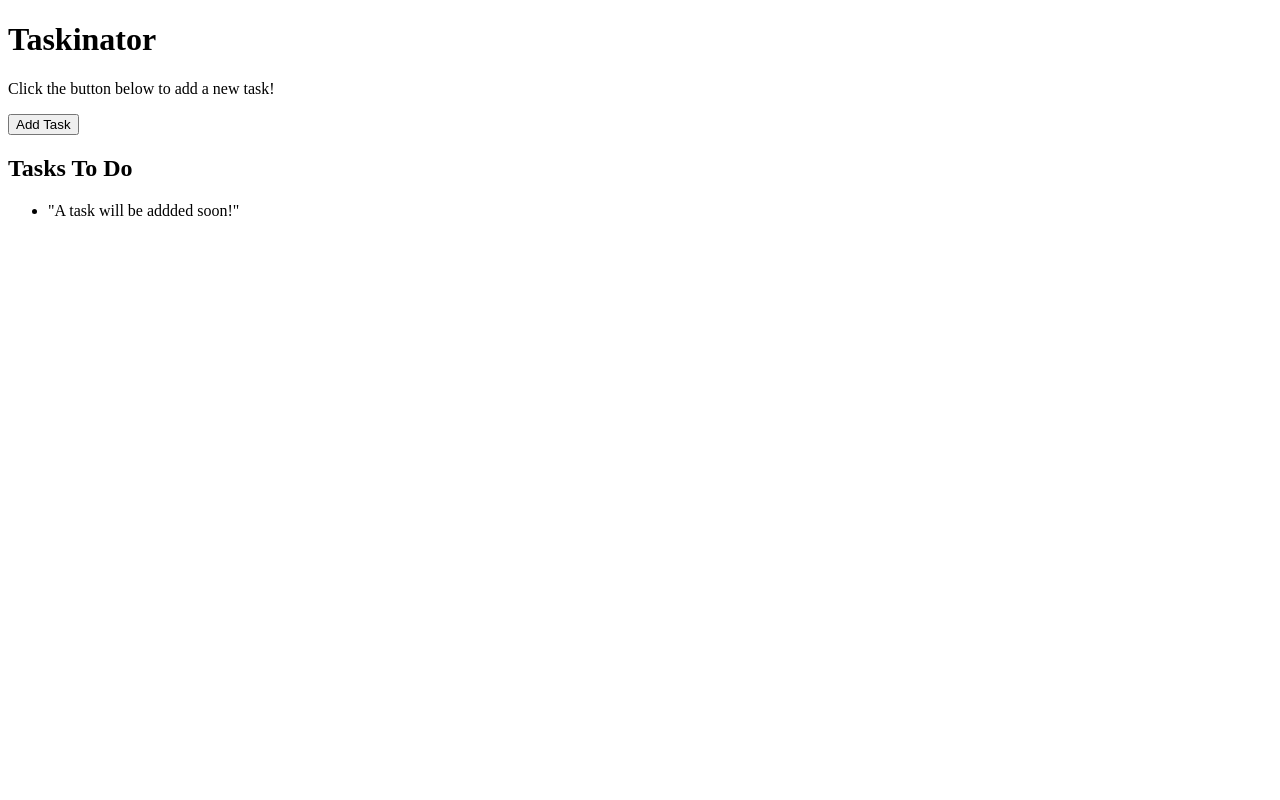
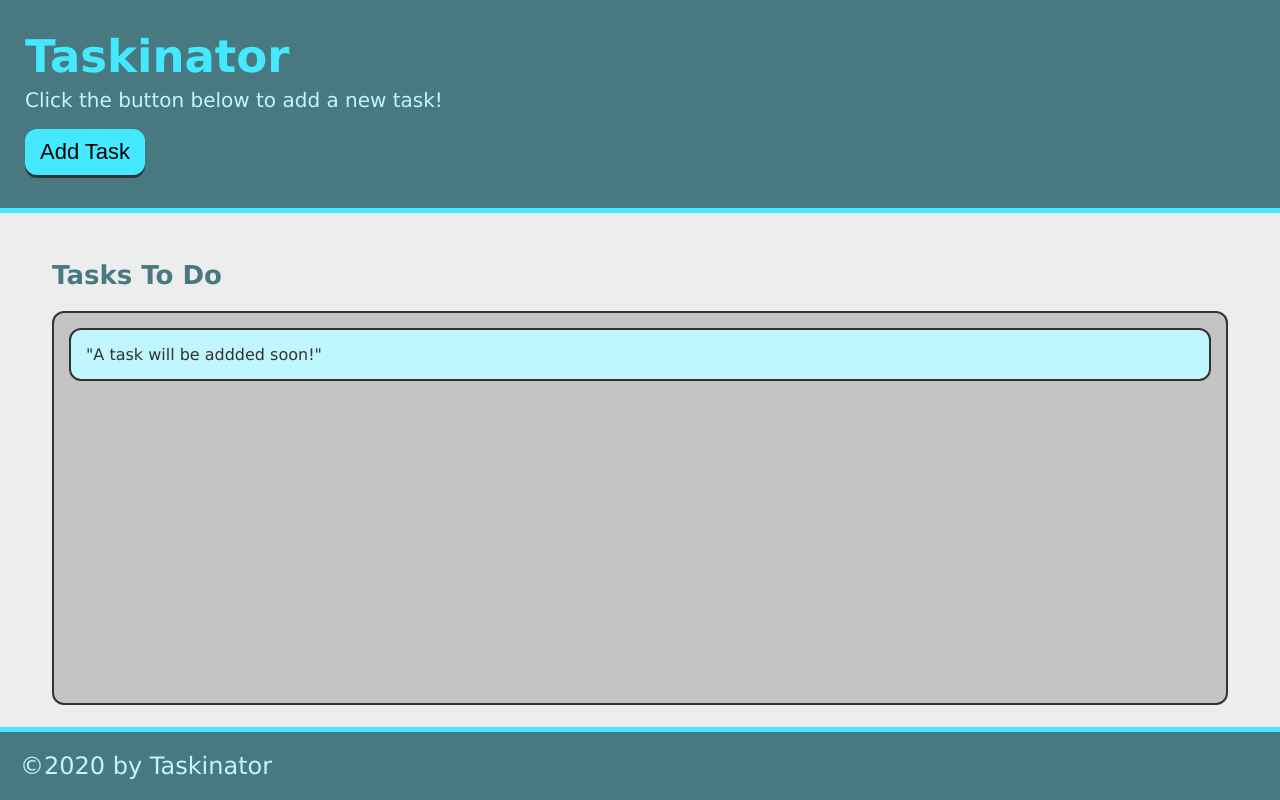
Before and after one commit to akimpson/taskinator, a plain HTML site: page index.html in a window 1280 px wide. Drawn offline with Linux system fonts and the light colour scheme.

Commit message:
updated head

```diff
--- a/index.html
+++ b/index.html
@@ -1,6 +1,13 @@
 <!DOCTYPE html>
-<html lang="en"></html>
-<meta charset="UTF-8"/>
+<html lang="en">
+<head>
+   <meta charset="UTF-8"/>
+   <meta name="viewport" content="width=device-width, initial-scale=1.0">
+  <meta http-equiv="X-UA-Compatible" content="ie=edge">
+  <title>Taskinator</title>
+  <link rel="stylesheet" href="./assets/css/style.css">
+</head>
+
 
 <body>
     <header>
@@ -20,3 +27,7 @@
         </ul>
     </section>
   </main>
+
+  <footer>
+      &copy;2020 by Taskinator
+  </footer>
```
